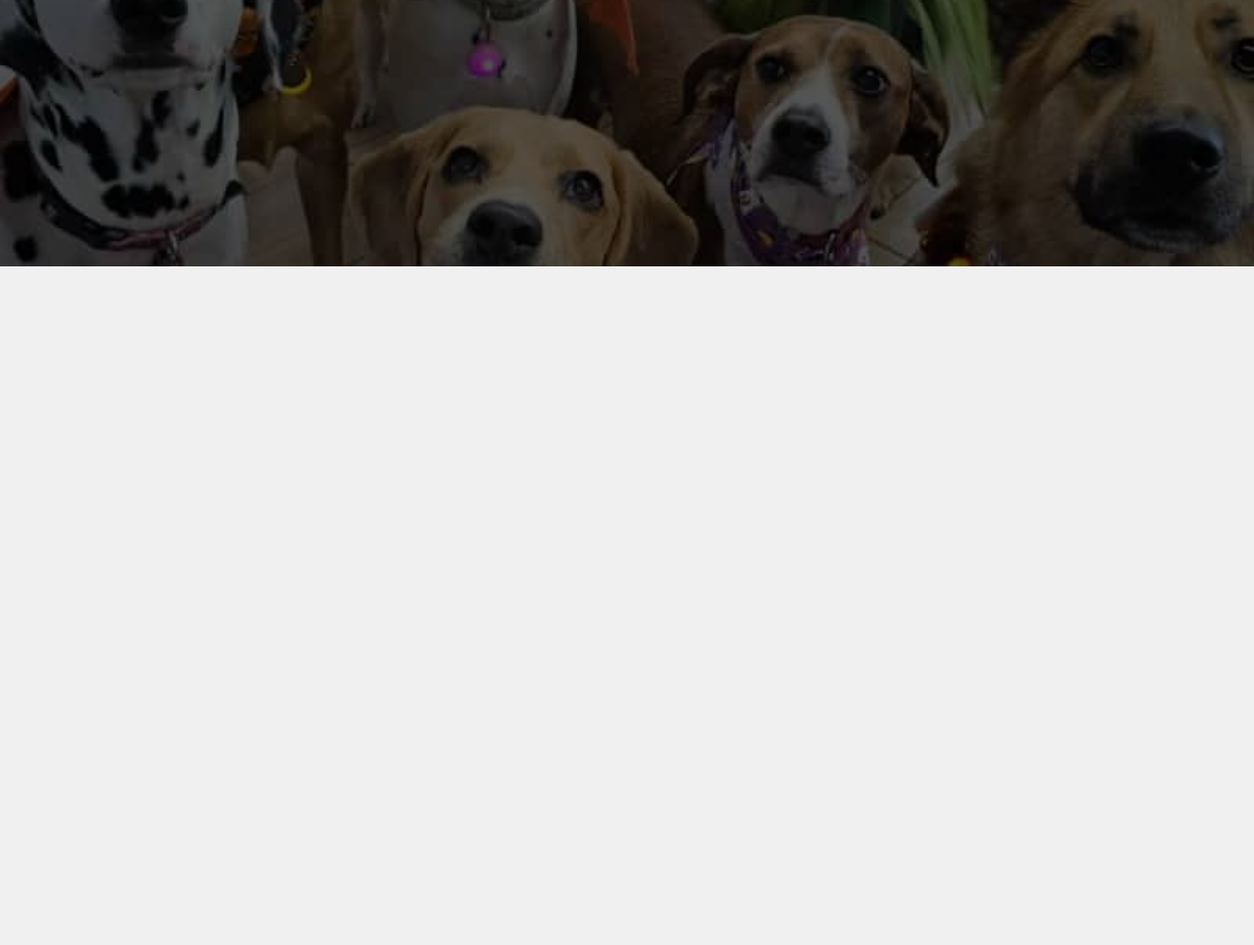
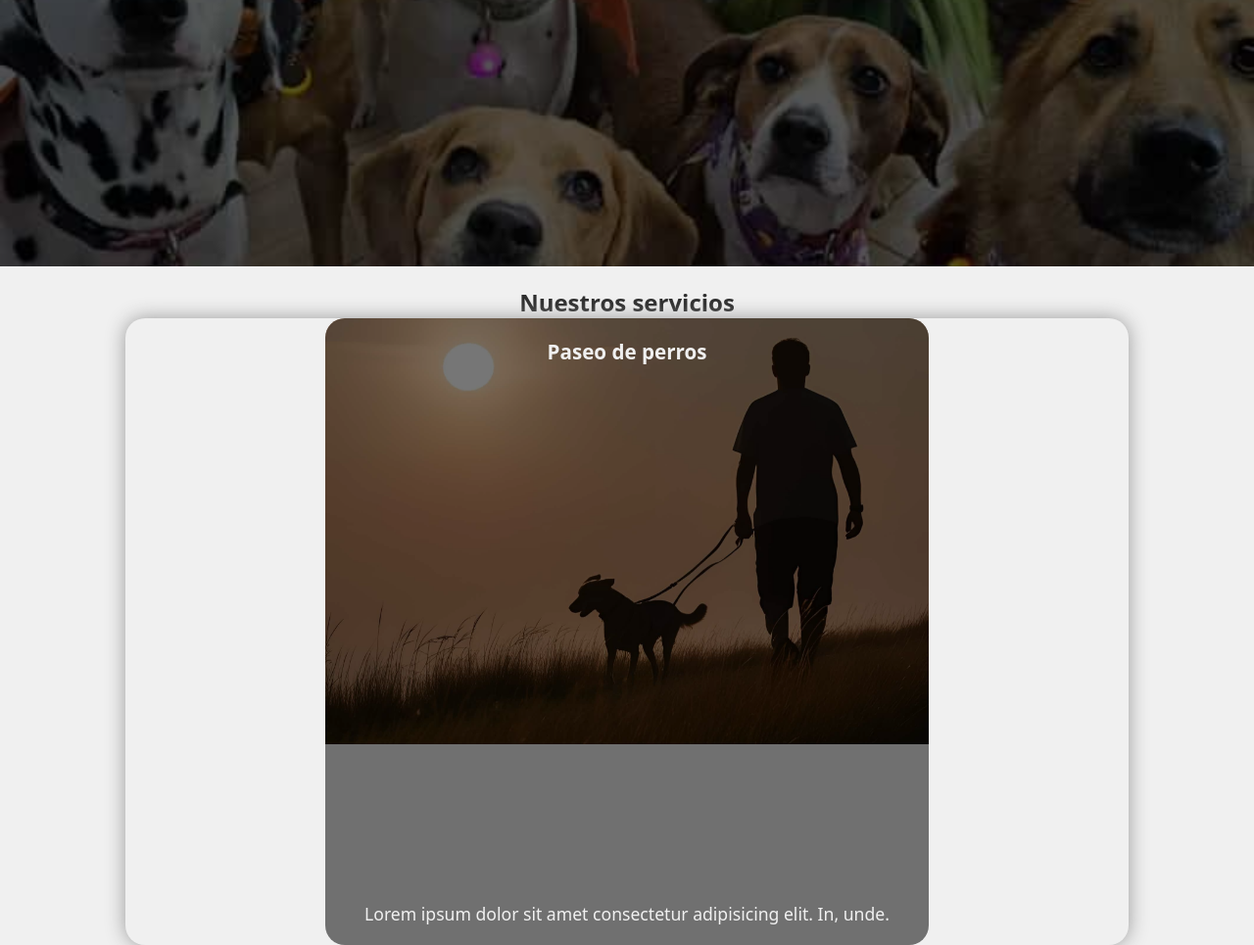
Before and after one commit to fede-vazquez/progra3_parcial1_vazquez, a plain HTML site: page index.html in a window 1280 px wide. Shown: the part 528-1493 px from the top of the page at 98% size. Before the commit the page ends 800 px from the top, so only its background shows below. Drawn offline with Linux system fonts and the light colour scheme.

Commit message:
Agrega card con sus estílos en el home.

```diff
--- a/css/components/banner.css
+++ b/css/components/banner.css
@@ -2,6 +2,7 @@
 @import url("../animations/fade-in.css");
 
 #banner {
+    width: 100%;
     height: calc(100vh - var(--header-heigth));
     background-image: url("../../img/banner.jpg");
     background-size: cover;
--- /dev/null
+++ b/css/components/card.css
@@ -0,0 +1,43 @@
+.card-list {
+    display: flex;
+    flex-direction: column;
+    gap: 50px;
+}
+
+.card {
+    display: flex;
+    flex-direction: column;
+    align-items: center;
+    box-shadow: 0 0 20px #999;
+    border-radius: 20px;
+}
+
+.card-img {
+    position: relative;
+    height: 50vw;
+    overflow: hidden;
+    border-radius: 20px;
+
+    display: flex;
+    background-color: #00000088;
+}
+
+.card-img-content {
+    font-size: 1.1rem;
+    padding: 20px 40px;
+
+    display: flex;
+    flex-direction: column;
+    justify-content: space-between;
+    color: #f0f0f0;
+}
+
+.card-img img {
+    width: 100%;
+    position: absolute;
+    z-index: -1;
+}
+
+.card-more-info {
+    display: none;
+}
--- a/css/pages/home.css
+++ b/css/pages/home.css
@@ -1,2 +1,8 @@
 @import url("../styles.css");
 @import url("../components/banner.css");
+@import url("../components/card.css");
+
+#services {
+    margin-top: 20px;
+    text-align: center;
+}
--- a/css/styles.css
+++ b/css/styles.css
@@ -11,6 +11,11 @@ body {
         sans-serif;
 }
 
+section {
+    width: 80%;
+    margin: auto;
+}
+
 ul {
     list-style-type: none;
 }
--- a/index.html
+++ b/index.html
@@ -38,6 +38,40 @@
                 </div>
             </div>
         </section>
+
+        <section id="services">
+            <h2>Nuestros servicios</h2>
+            <ul class="card-list">
+                <li class="card">
+                    <div class="card-img">
+                        <img src="./img/paseo-canino.jpg" alt="Persona paseando un perro en el atardecer.">
+                        <div class="card-img-content">
+                            <h3>Paseo de perros</h3>
+                            <p>
+                                Lorem ipsum dolor sit amet consectetur adipisicing elit. In, unde.
+                            </p>
+                        </div>
+                    </div>
+                    <div class="card-more-info">
+                        <h4>Nuestros paseadores</h4>
+                        <ul class="our-team-list">
+                            <li class="team-member">
+                                <img src="" alt="imágen de tal persona">
+                                <span>Pepito</span>
+                            </li>
+                            <li class="team-member">
+                                <img src="" alt="imágen de tal persona">
+                                <span>Juan</span>
+                            </li>
+                            <li class="team-member">
+                                <img src="" alt="imágen de tal persona">
+                                <span>Alejo</span>
+                            </li>
+                        </ul>
+                    </div>
+                </li>
+            </ul>
+        </section>
     </main>
 </body>
 
```
Also changed, not shown: img/paseo-canino.jpg (added).
